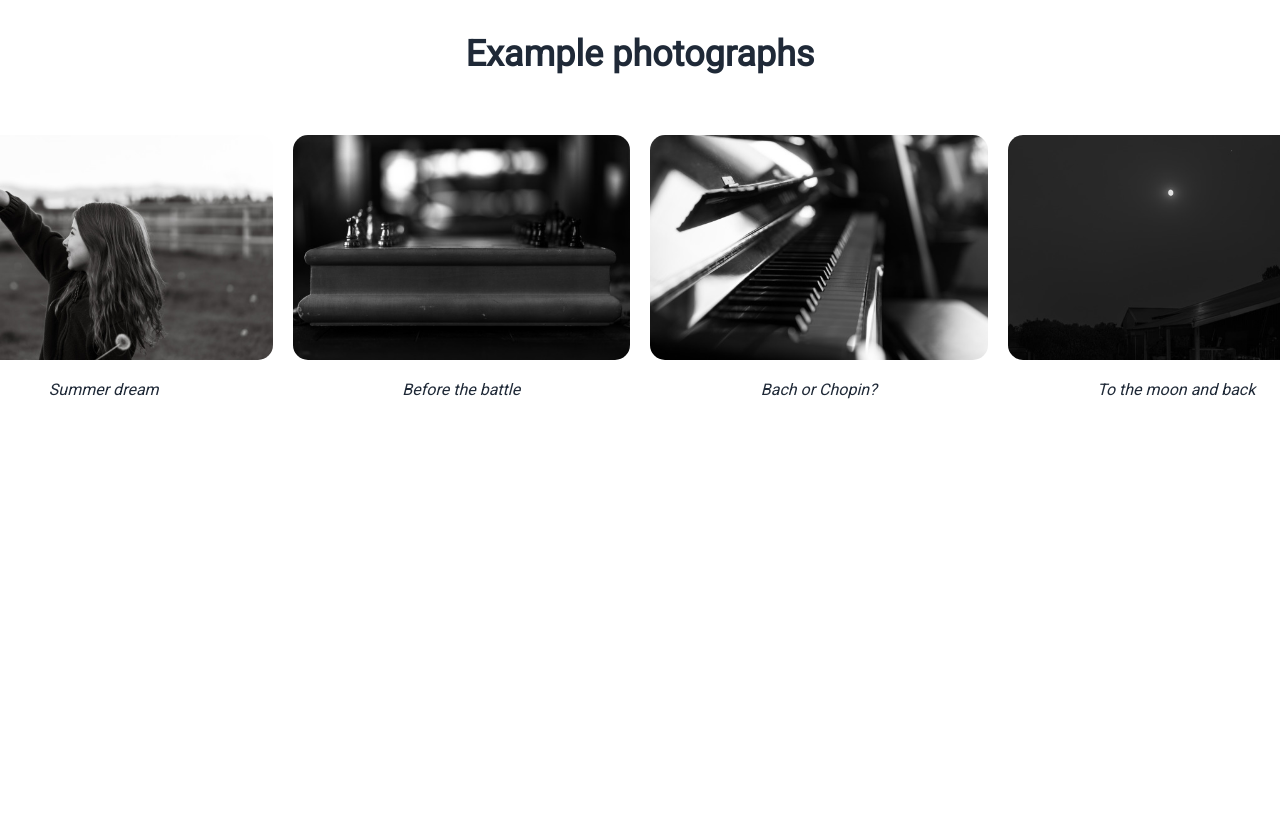
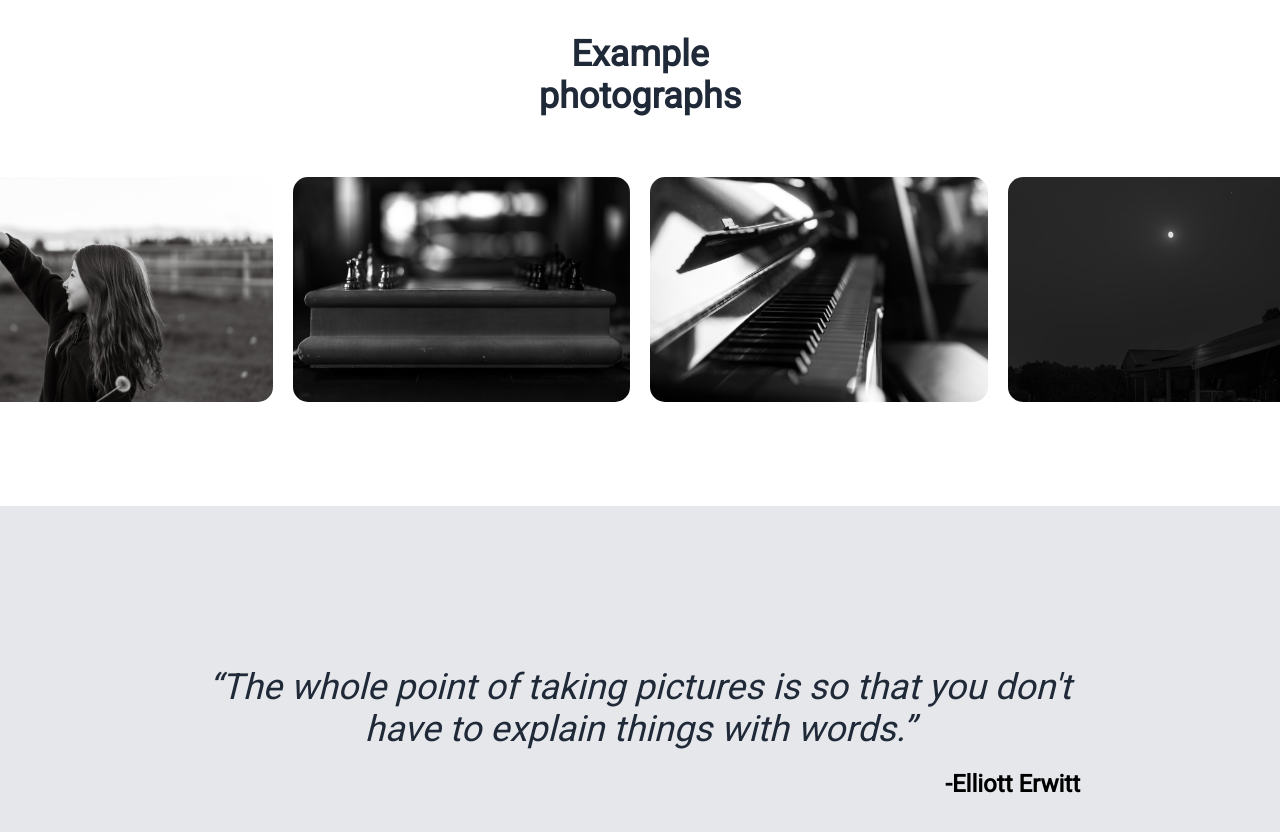
Before and after one commit to ezpzpz/landing-page, a plain HTML site: page index.html in a window 1280 px wide. Shown: the part 728-1560 px from the top of the page. Before the commit the page ends 1163 px from the top, so only its background shows below. Drawn offline with Linux system fonts and the light colour scheme.

Commit message:
Add quote section

```diff
--- a/index.html
+++ b/index.html
@@ -39,23 +39,33 @@
             <div class="example-photos">
                 <div class="photos">
                     <img src="./images/nat.jpg" class="img-examples"alt="sunflower">
-                    <p>Summer dream</p>
+
                 </div>
                 <div class="photos">
                     <img src="./images/chess.jpg" class="img-examples"alt="sunflower">
-                    <p>Before the battle</p>
+
                 </div>
                 <div class="photos">
                     <img src="./images/piano.jpg" class="img-examples"alt="sunflower">
-                    <p>Bach or Chopin?</p>
+
                 </div>
                 <div class="photos">
                     <img src="./images/moon.jpg" class="img-examples"alt="sunflower">
-                    <p>To the moon and back</p>
+
                 </div>
             </div>
         </div>
-        <div class="quote"></div>
+        <div class="quote">
+
+            <div class="quote-box">
+                <div class="quote-text">
+                    <p>“The whole point of taking pictures is so that you don't have to explain things with words.”</p>
+                </div>
+                <div class="author">
+                    <p>-Elliott Erwitt</p>
+                </div>
+            </div>
+        </div>
         <div class="signup"></div>
 
     </div>
--- a/style.css
+++ b/style.css
@@ -105,7 +105,9 @@ a {
     flex-direction: column;
     justify-content: center;
     align-items: center;
-    padding: 20px;
+    padding: 425px;
+    padding-top: 20px;
+    padding-bottom: 100px;
 }
 
 .example-text {
@@ -142,3 +144,35 @@ a {
     font-size: 16px;
     font-style: italic;
 }
+
+
+.quote {
+    background-color: #E5E7EB;
+    padding: 150px 200px;
+}
+
+.quote p {
+    margin-top: 10px;
+    margin-bottom: 10px;
+}
+
+.quote-text {
+    font-size: 36px;
+    font-style: italic;
+    color: #1F2937;
+    font-weight: 100;
+    text-align: center;
+}
+
+.quote-box {
+    display: flex;
+    flex-direction: column;
+    width: 0;
+    min-width: 100%;
+}
+
+.author {
+    text-align: right;
+    font-size: 24px;
+    font-weight: 900;
+}
```
